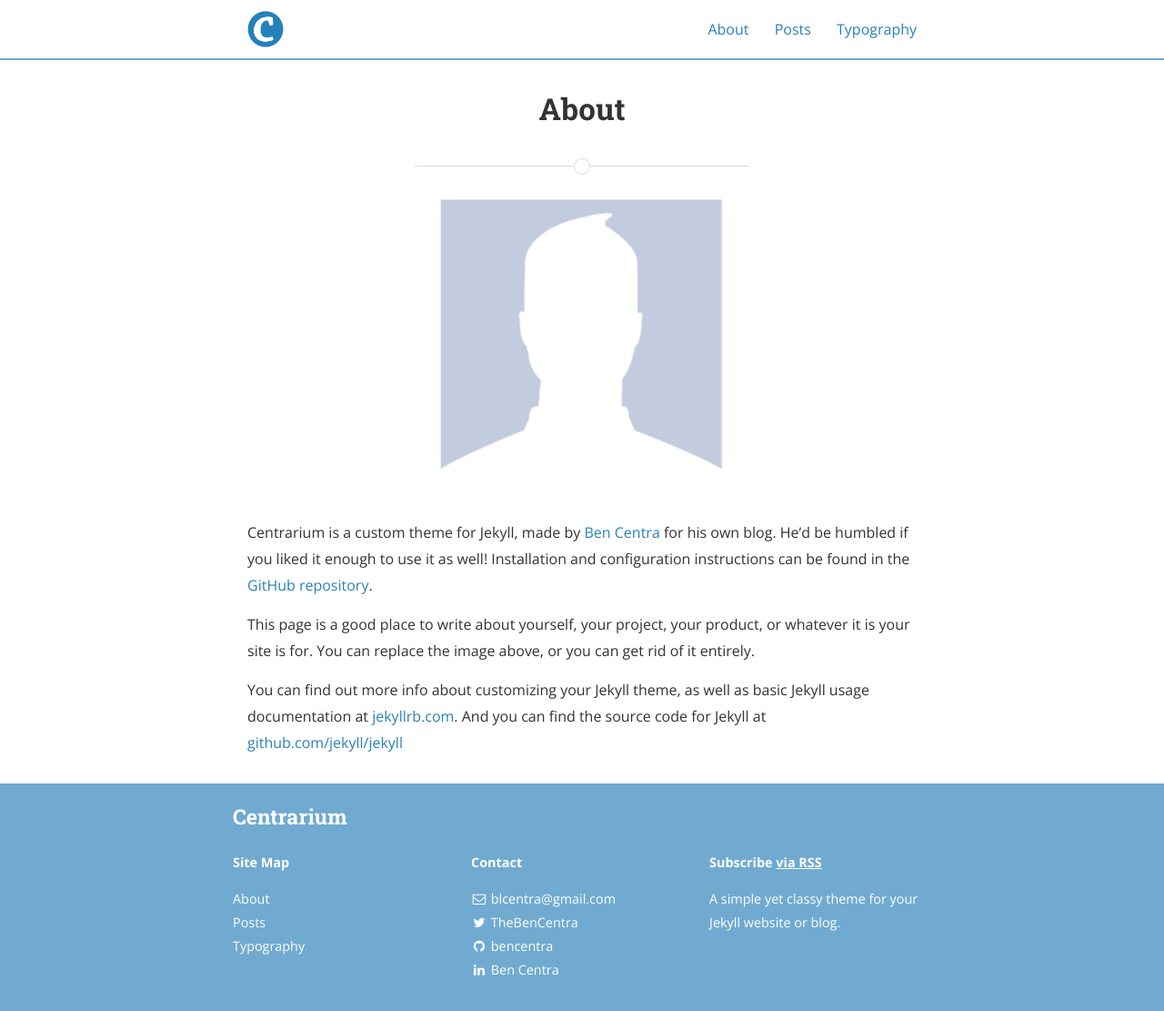
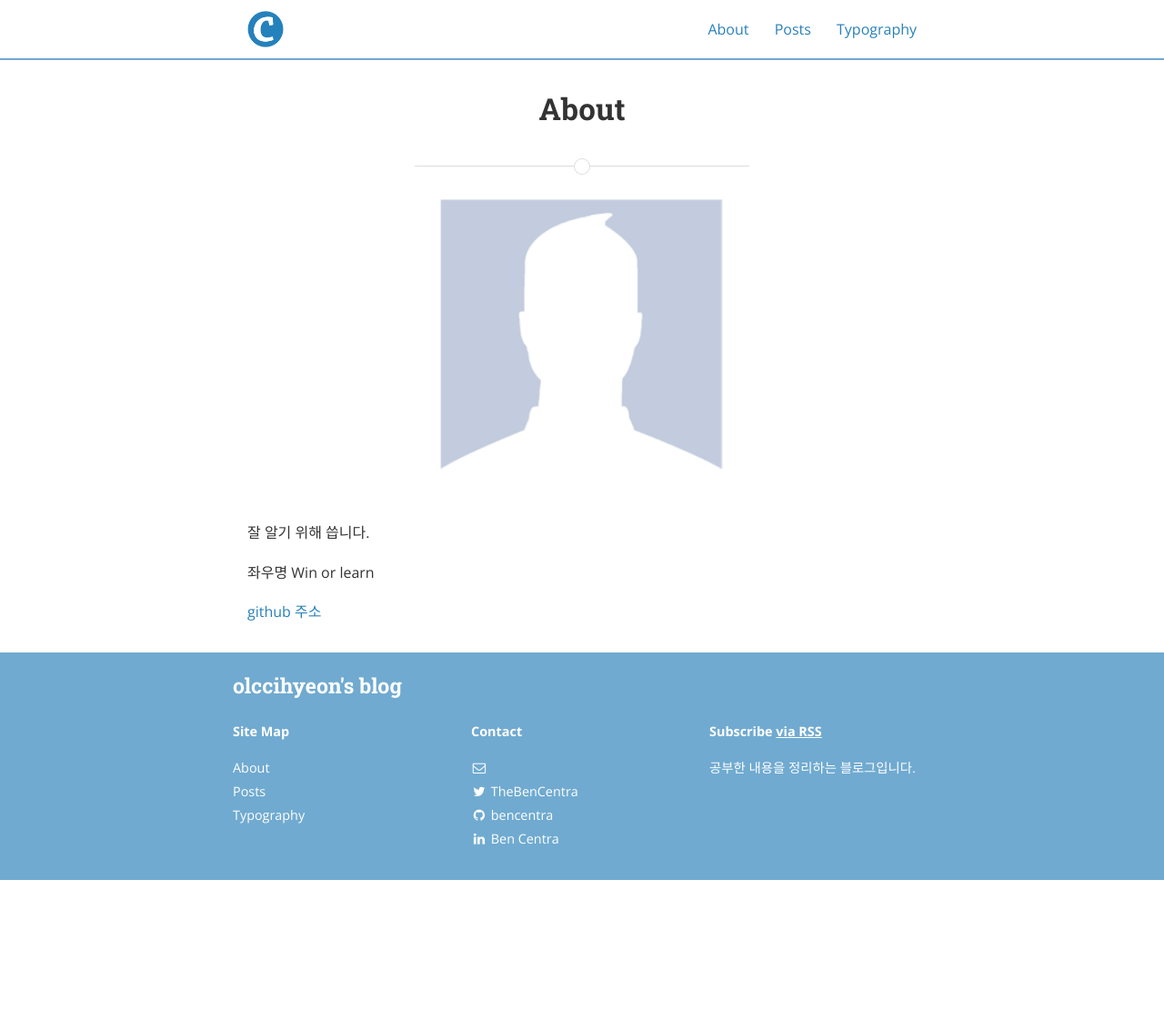
Before and after one commit to olccihyeon/olccihyeon.github.io, a Jekyll site: the page built from about.md, in a window 1280 px wide and 1111 px high. Shown: the whole window at 91% size. Built offline with Jekyll 4.4.1, drawn with Linux system fonts in a browser that asks for light colours; nearby versions of some CDN libraries.

Commit message:
수정 1

```diff
--- a/_config.yml
+++ b/_config.yml
@@ -9,12 +9,12 @@ exclude:
   - "/vendor/"
 
 # Site settings
-title: Centrarium
-subtitle: "A simple yet classy theme for your Jekyll website or blog"
-email: blcentra@gmail.com
-name: Ben Centra
+title: olccihyeon's blog
+subtitle: "석현's blog"
+email:
+name: alvin
 description: >
-  A simple yet classy theme for your Jekyll website or blog.
+  공부한 내용을 정리하는 블로그입니다.
 # Base URL of site (i.e. /blog). It should always start with a slash,
 # and never end with a slash. Set it to a blank value if hosting at the
 # root of your server.
--- a/about.md
+++ b/about.md
@@ -7,11 +7,13 @@ main_nav: true
 
 ![alt text]({{ site.baseurl }}/assets/profile-placeholder.gif "Profile Picture"){:.profile}
 
-Centrarium is a custom theme for Jekyll, made by [Ben Centra][bencentra] for his own blog. He'd be humbled if you liked it enough to use it as well! Installation and configuration instructions can be found in the [GitHub repository](https://github.com/bencentra/centrarium).
+잘 알기 위해 씁니다.
 
-This page is a good place to write about yourself, your project, your product, or whatever it is your site is for. You can replace the image above, or you can get rid of it entirely.
+좌우명 Win or learn
 
-You can find out more info about customizing your Jekyll theme, as well as basic Jekyll usage documentation at [jekyllrb.com](http://jekyllrb.com/). And you can find the source code for Jekyll at [github.com/jekyll/jekyll](https://github.com/jekyll/jekyll)
+[github 주소](https://github.com/olccihyeon)
+
+
 
 [centrarium]: https://github.com/bencentra/centrarium
 [bencentra]: http://bencentra.com
```
